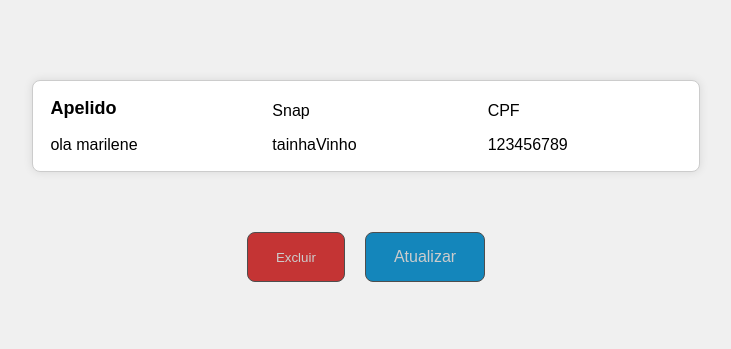
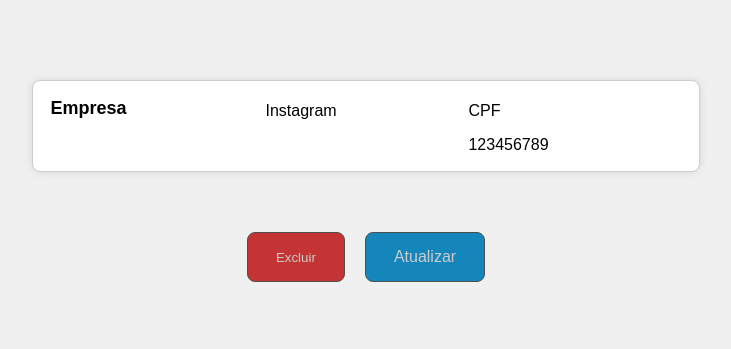
Before and after one commit to JacksonRicardo/CadastroClientes, a Django app: page /funcionario/2/ in a window 1280 px wide. Shown: the part 77-426 px from the top of the page, without its empty margins (274-1005 px from the left). Run offline with Django 3.2, Linux system fonts and the light colour scheme; data comes from the database, SQL or seed files in the repository.

Commit message:
migrações

```diff
--- a/clientes/forms.py
+++ b/clientes/forms.py
@@ -19,7 +19,7 @@ class FuncionarioForm(forms.ModelForm):
 
     class Meta:
             model = Funcionario
-            fields = ['nome', 'apelido', 'snap', 'cpf', 'gerente']
+            fields = ['nome', 'empresa', 'instagram', 'cpf', 'gerente']
 class ClienteForm(forms.ModelForm):
     funcionario = forms.ModelChoiceField(queryset=Funcionario.objects.all(), required=False)
     class Meta:
--- a/clientes/models.py
+++ b/clientes/models.py
@@ -7,8 +7,8 @@ class Gerente(models.Model):
 
 class Funcionario(models.Model):
     nome = models.CharField(max_length=255, verbose_name="Nome")
-    apelido = models.CharField(max_length=255, verbose_name="Apelido")
-    snap = models.CharField(max_length=255, verbose_name="Snap")
+    empresa = models.CharField(max_length=255, verbose_name="Empresa", null=True)
+    instagram = models.CharField(max_length=255, verbose_name="Instagram", null=True)
     cpf = models.CharField(max_length=255, verbose_name="CPF")
     gerente = models.ForeignKey(Gerente, on_delete=models.SET_NULL, null=True, blank=True, related_name='funcionarios', verbose_name="Gerente")
 
--- a/clientes/templates/funcionarios/funcionario.html
+++ b/clientes/templates/funcionarios/funcionario.html
@@ -145,10 +145,10 @@
         <table>
             <tr>
                 <td id="title">
-                    Apelido
+                    Empresa
                 </td>
                 <td>
-                    Snap
+                    Instagram
                 </td>
                 <td>
                     CPF
```
Also changed, not shown: clientes/migrations/0006_alter_funcionario_apelido_alter_funcionario_snap.py (added), clientes/migrations/0007_remove_funcionario_apelido_funcionario_empresa.py (added), clientes/migrations/0008_remove_funcionario_snap_funcionario_instagram.py (added), db.sqlite3.
